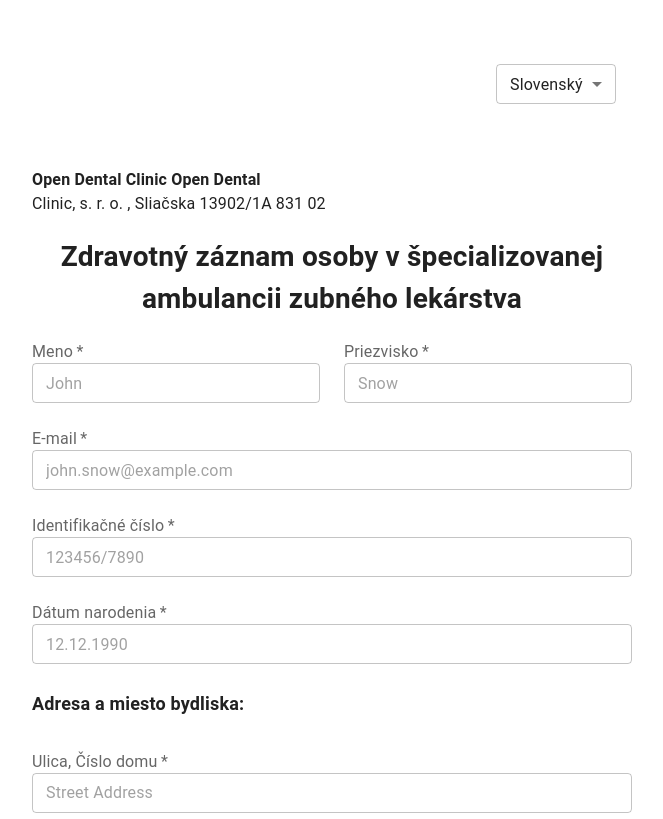
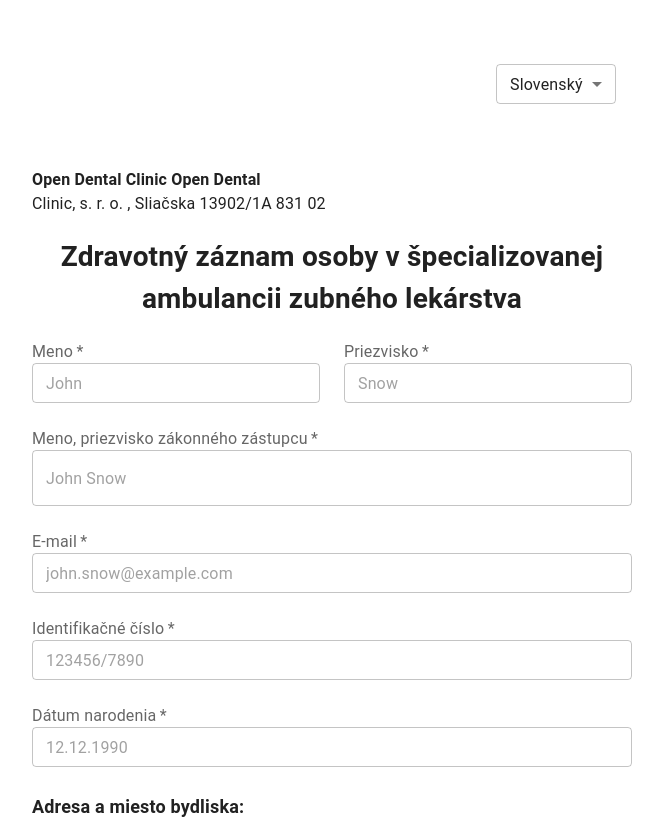
Before and after one commit to OnlyDebugAlerts/open-dental-form, a Next.js app: page / in a window 1280 px wide. Shown: the top 819 px of the page, without its empty margins (308-971 px from the left). Built offline with nearby package versions, Linux system fonts and the light colour scheme.

Commit message:
add legalRepresentative

```diff
--- a/app/components/AddressForm.tsx
+++ b/app/components/AddressForm.tsx
@@ -55,6 +55,19 @@ export default function AddressForm({ t }: { t: (path: string) => string }) {
           />
         </FormGrid>
         <FormGrid size={{ xs: 12 }}>
+          <FormLabel htmlFor="legalRepresentative" required>
+            {t("legalRepresentative")}
+          </FormLabel>
+          <OutlinedInput
+            id="legalRepresentative"
+            name="legalRepresentative"
+            type="text"
+            placeholder="John Snow"
+            autoComplete="name"
+            required
+          />
+        </FormGrid>
+        <FormGrid size={{ xs: 12 }}>
           <FormLabel htmlFor="email" required>
             {t("email")}
           </FormLabel>
@@ -68,6 +81,7 @@ export default function AddressForm({ t }: { t: (path: string) => string }) {
             size="small"
           />
         </FormGrid>
+
         <FormGrid size={{ xs: 12 }}>
           <FormLabel htmlFor="identificationNumber" required>
             {t("identificationNumber")}
--- a/app/translations/translationEN.json
+++ b/app/translations/translationEN.json
@@ -7,10 +7,12 @@
   "phone": "Phone",
   "country": "Country",
   "yes": "Yes",
+  "legalRepresentative": "Name, surname of the legal representative",
   "email": "Email",
   "medicalHistoryHeader": "Patient medical history questionnaire",
   "identificationNumber": "Identification number",
   "dateOfBirth": "Date of birth",
+
   "checkout": {
     "address": "Address",
     "medicalHistory": "Medical history",
--- a/app/translations/translationRU.json
+++ b/app/translations/translationRU.json
@@ -6,9 +6,11 @@
   "phone": "Телефон",
   "zipCode": "Индекс",
   "country": "Страна",
+  "legalRepresentative": "Имя, фамилия законного представителя",
   "yes": "Да",
   "email": "Email",
   "addressHeader": "Zdravotný záznam osoby v špecializovanej ambulancii zubného lekárstva",
+
   "medicalHistoryHeader": "Анкета истории болезни для пациента",
   "identificationNumber": "Идентификационный номер",
   "dateOfBirth": "Дата рождения",
--- a/app/translations/translationSK.json
+++ b/app/translations/translationSK.json
@@ -6,6 +6,7 @@
   "phone": "Telefónny kontakt",
   "zipCode": "psč",
   "email": "E-mail",
+  "legalRepresentative": "Meno, priezvisko zákonného zástupcu",
   "yes": "Ano",
   "country": "Krajina",
   "identificationNumber": "Identifikačné číslo",
```
